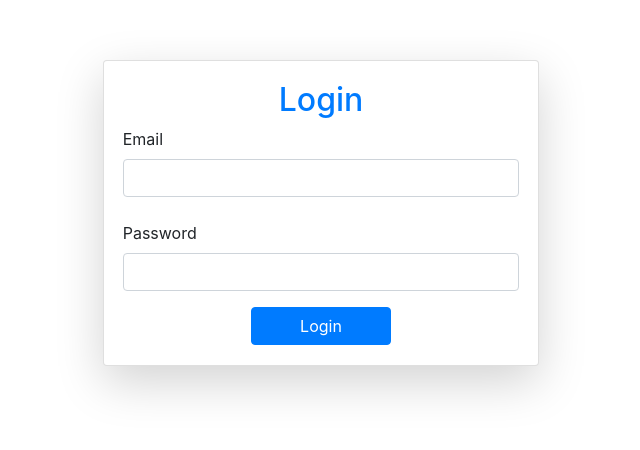
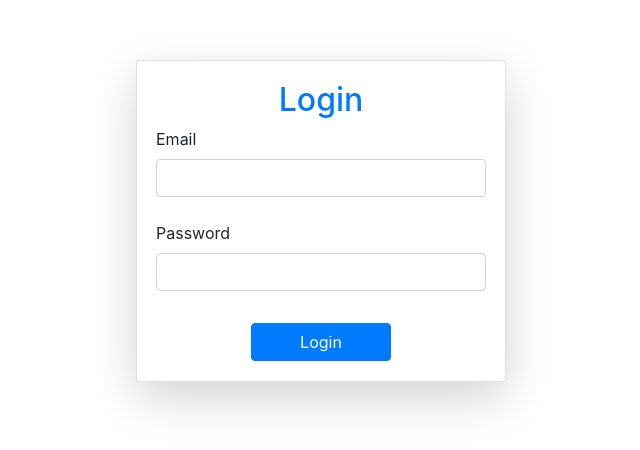
Before and after one commit to jctech0412/doctrina_empire_admin, a React (Create React App) app in the folder admin/: page / in a window 1280 px wide. Shown: the part 188-638 px from the top of the page, without its empty margins (319-959 px from the left). Built offline with nearby package versions, Linux system fonts and the light colour scheme.

Commit message:
login_change
login_beauty

```diff
--- a/admin/src/components/auth/Login.js
+++ b/admin/src/components/auth/Login.js
@@ -81,7 +81,7 @@ class Login extends Component {
                                         })}
                                     />
                                     <span className="text-danger">{errors.password}</span>
-                                    <p className="text-center pb-0 mt-2">
+                                    <p className="text-center pb-0 mt-4">
                                         <button
                                             type="submit"
                                             className="btn btn-large btn-primary mt-2 px-5">
--- a/admin/src/components/auth/auth.css
+++ b/admin/src/components/auth/auth.css
@@ -1,4 +1,6 @@
 
 .login-center{
     margin-top: 25vh;
+    margin-left: 12.5vh;
+    margin-right: 12.5vh;
 }
```
